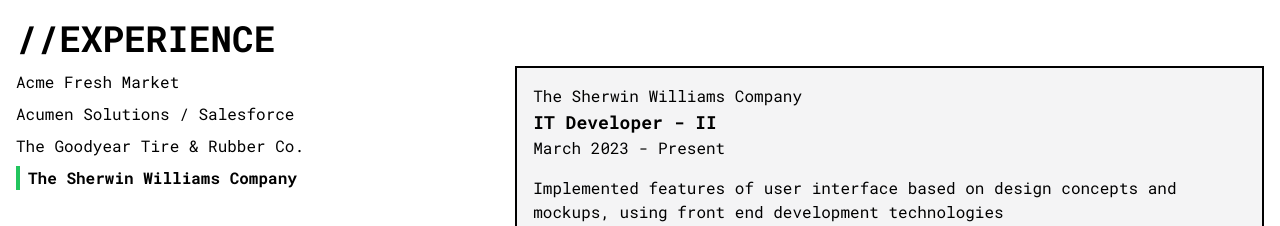
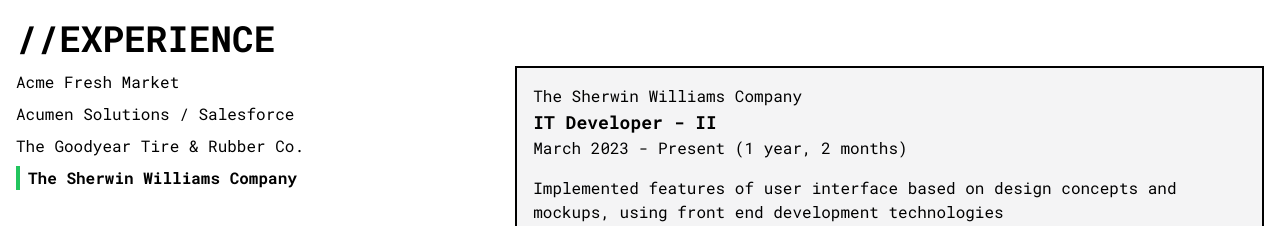
Before and after one commit to mike3497/michael-carillon-portfolio, a Nuxt app: page / in a window 1280 px wide. Shown: the part 1220-1446 px from the top of the page. Built offline with nearby package versions, Linux system fonts and the light colour scheme.

Commit message:
feat: add computed property for time elapsed

```diff
--- a/components/experience/ExperienceCard.vue
+++ b/components/experience/ExperienceCard.vue
@@ -3,7 +3,7 @@
     <div class="mb-4">
       <p>{{ experience.employer }}</p>
       <h1 class="font-bold text-lg">{{ experience.jobTitle }}</h1>
-      <p>{{ startDate }} - {{ endDate }}</p>
+      <p>{{ startDate }} - {{ endDate }} ({{ timeElapsed }})</p>
     </div>
     <div v-html="experience.content"></div>
   </div>
@@ -31,4 +31,24 @@ const endDate = computed<string>(() => {
 
   return dayjs(props.experience.endDate).format('MMMM YYYY');
 });
+
+const timeElapsed = computed<string>(() => {
+  const startDate = dayjs(props.experience.startDate);
+  const endDate = dayjs(props.experience.endDate);
+
+  const years = endDate.diff(startDate, 'year');
+  const months = endDate.diff(startDate, 'month') % 12;
+
+  const result = [];
+
+  if (years > 0) {
+    result.push(`${years} year${years > 1 ? 's' : ''}`);
+  }
+
+  if (months > 0) {
+    result.push(`${months} month${months > 1 ? 's' : ''}`);
+  }
+
+  return result.join(', ');
+});
 </script>
```
